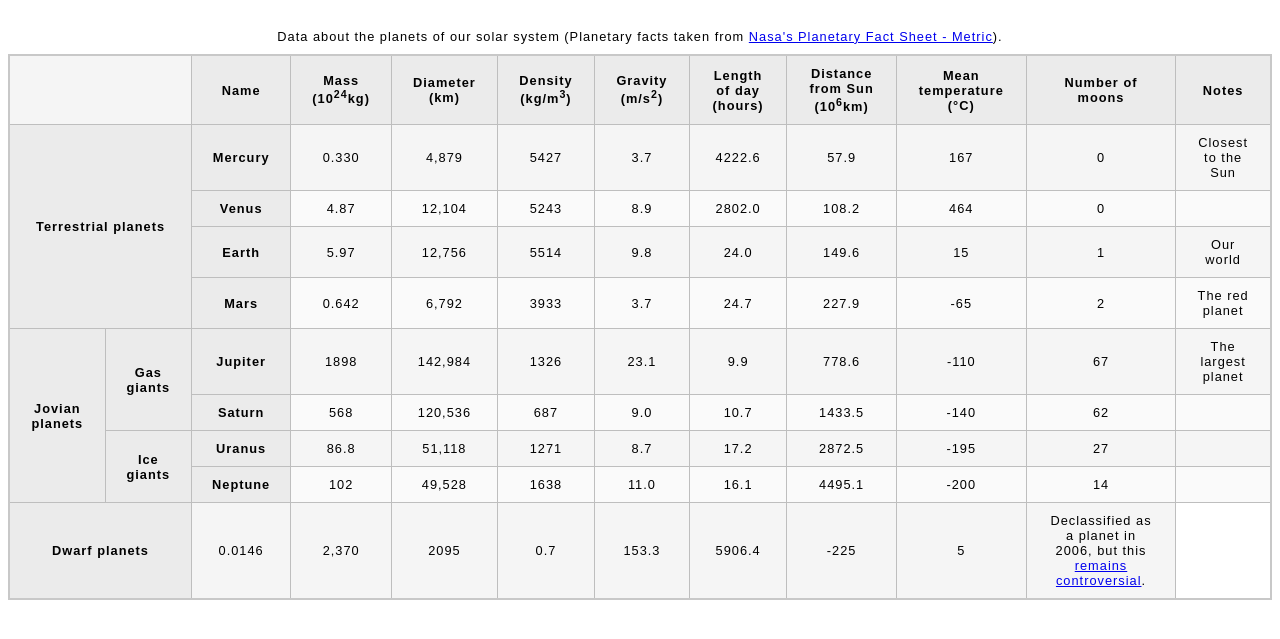
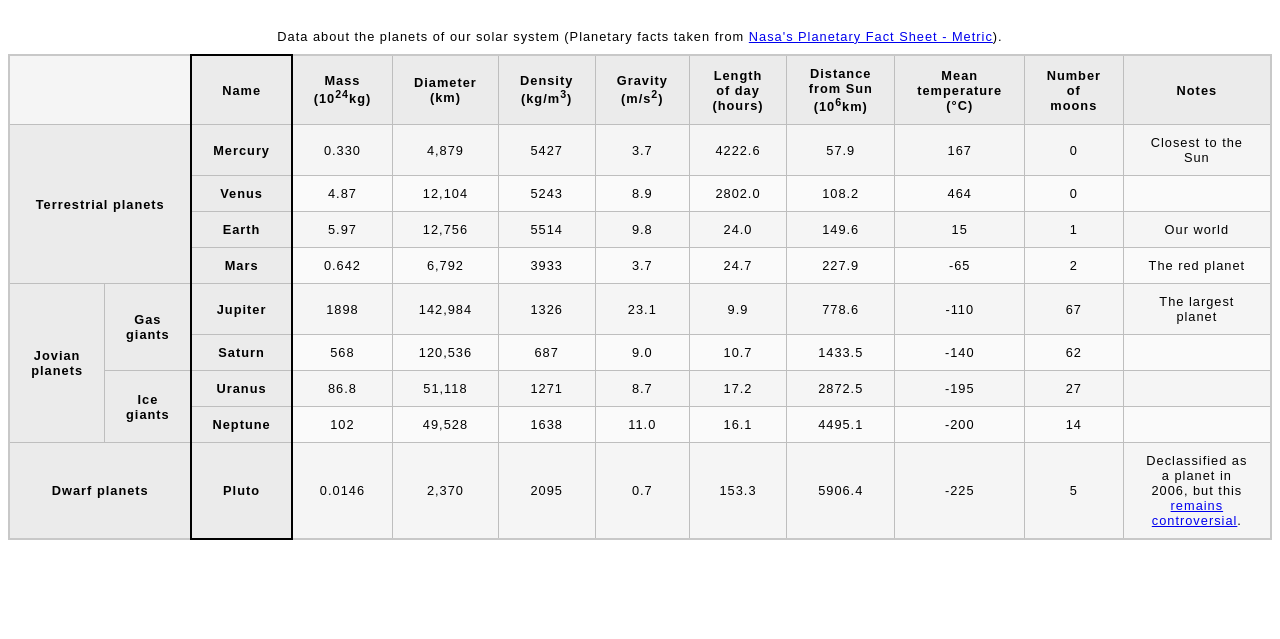
Before and after one commit to e-meyer/the-odin-project, a plain HTML site: page Fullstack JavaScript/intermediate-html-and-css/tables/planets-table.html in a window 1280 px wide. Shown: the part 61-700 px from the top of the page. Drawn offline with Linux system fonts and the light colour scheme.

Commit message:
Fix Pluto bug and add border around names column

```diff
--- a/Fullstack JavaScript/intermediate-html-and-css/tables/planets-table.html
+++ b/Fullstack JavaScript/intermediate-html-and-css/tables/planets-table.html
@@ -11,6 +11,11 @@
 
     <table>
         <caption>Data about the planets of our solar system (Planetary facts taken from <a href="http://nssdc.gsfc.nasa.gov/planetary/factsheet/">Nasa's Planetary Fact Sheet - Metric</a>).</caption>
+
+        <colgroup>
+            <col span="2">
+            <col style="border: 2px solid black">
+        </colgroup>
 
         <thead>
             <tr>
@@ -130,6 +135,7 @@
             </tr>
             <tr>
                 <th colspan="2">Dwarf planets</th>
+                <th>Pluto</th>
                 <td>0.0146</td>
                 <td>2,370</td>
                 <td>2095</td>
```
